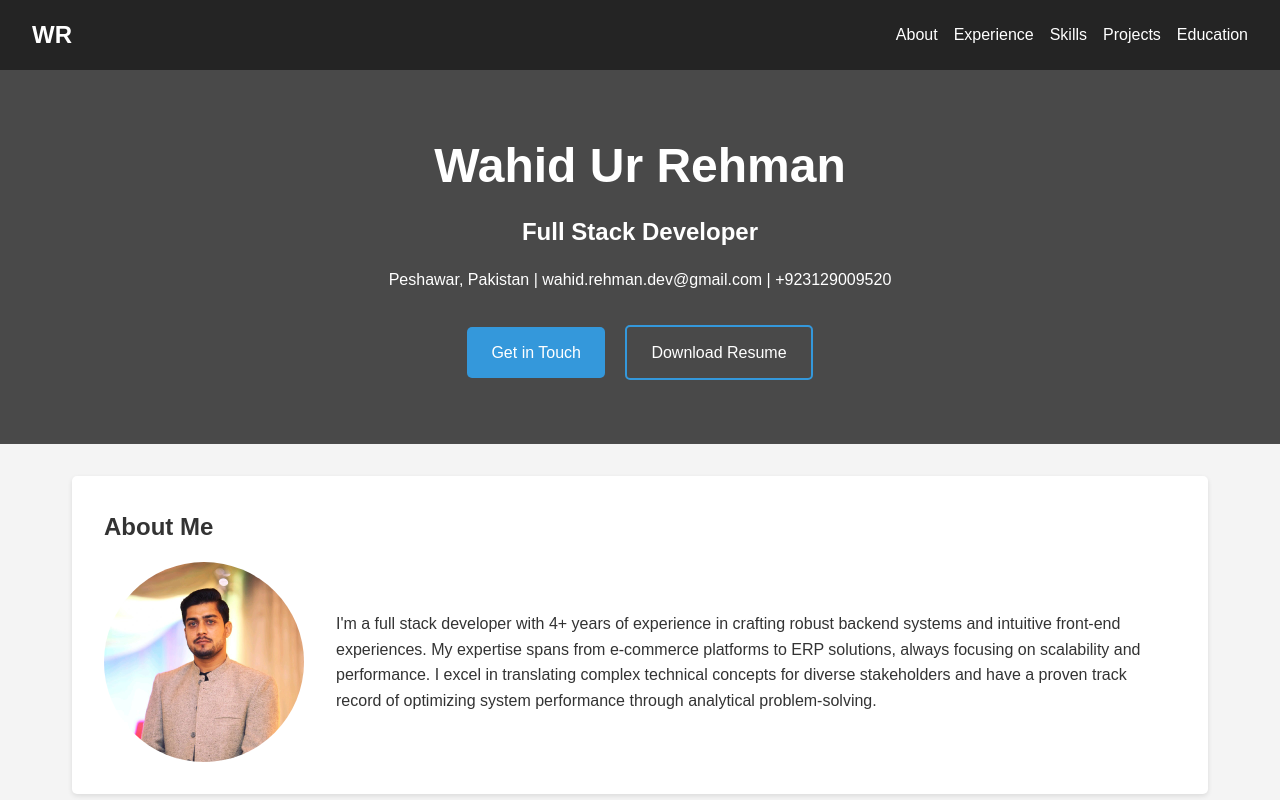
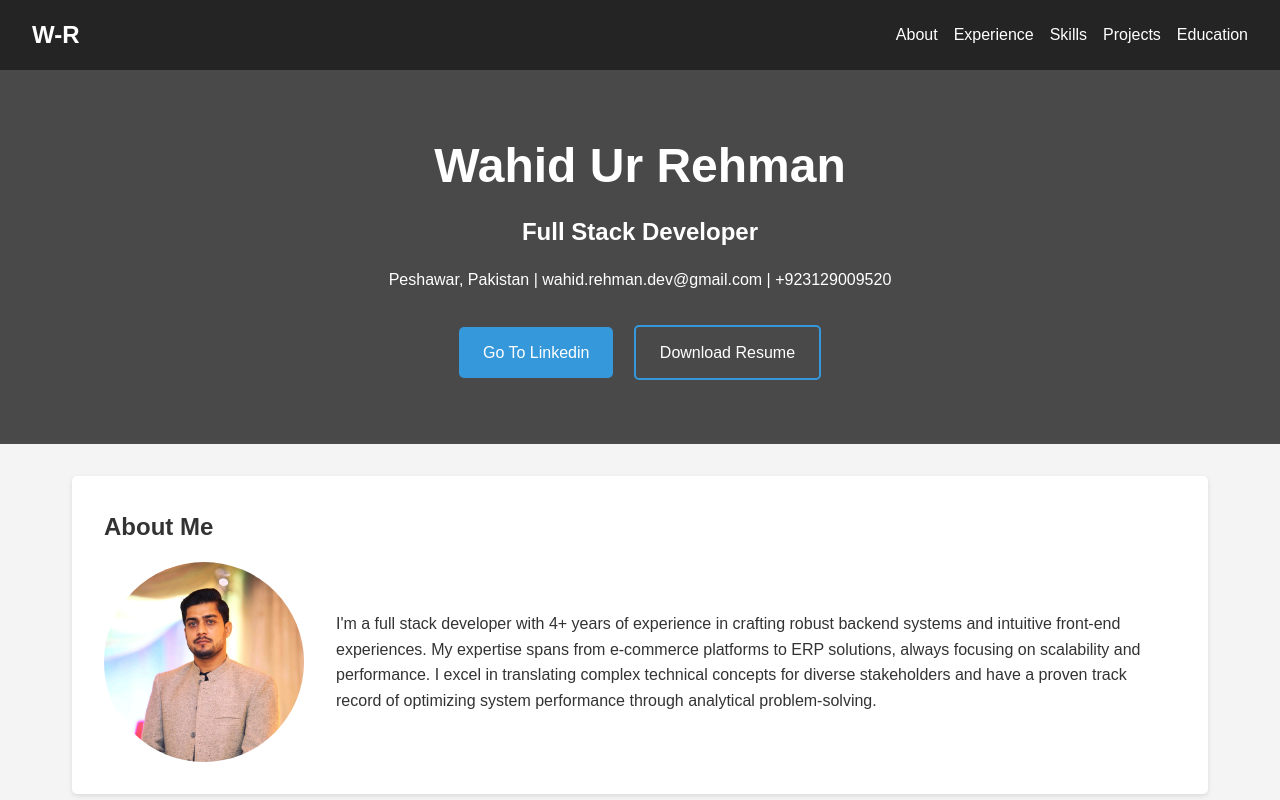
Before and after one commit to wahid-dev1/wahid-dev1, a plain HTML site: page index.html in a window 1280 px wide. Shown: the top 800 px of the page. Drawn offline with Linux system fonts and the light colour scheme; a script that the page names is missing.

Commit message:
Update index.html

```diff
--- a/index.html
+++ b/index.html
@@ -10,7 +10,7 @@
 <body>
     <header class="hero">
         <nav>
-            <div class="logo">WR</div>
+            <div class="logo">W-R</div>
             <ul>
                 <li><a href="#about">About</a></li>
                 <li><a href="#experience">Experience</a></li>
@@ -24,7 +24,7 @@
             <h2>Full Stack Developer</h2>
             <p>Peshawar, Pakistan | wahid.rehman.dev@gmail.com | +923129009520</p>
             <div class="cta-buttons">
-                <a href="#contact" class="cta-button">Get in Touch</a>
+                <a href="https://www.linkedin.com/in/wahid-ur-rehman-003b13142/" class="cta-button">Go To Linkedin</a>
                 <a href="Wahid Ur Rehman.pdf" class="cta-button secondary" download>Download Resume</a>
             </div>
         </div>
```
